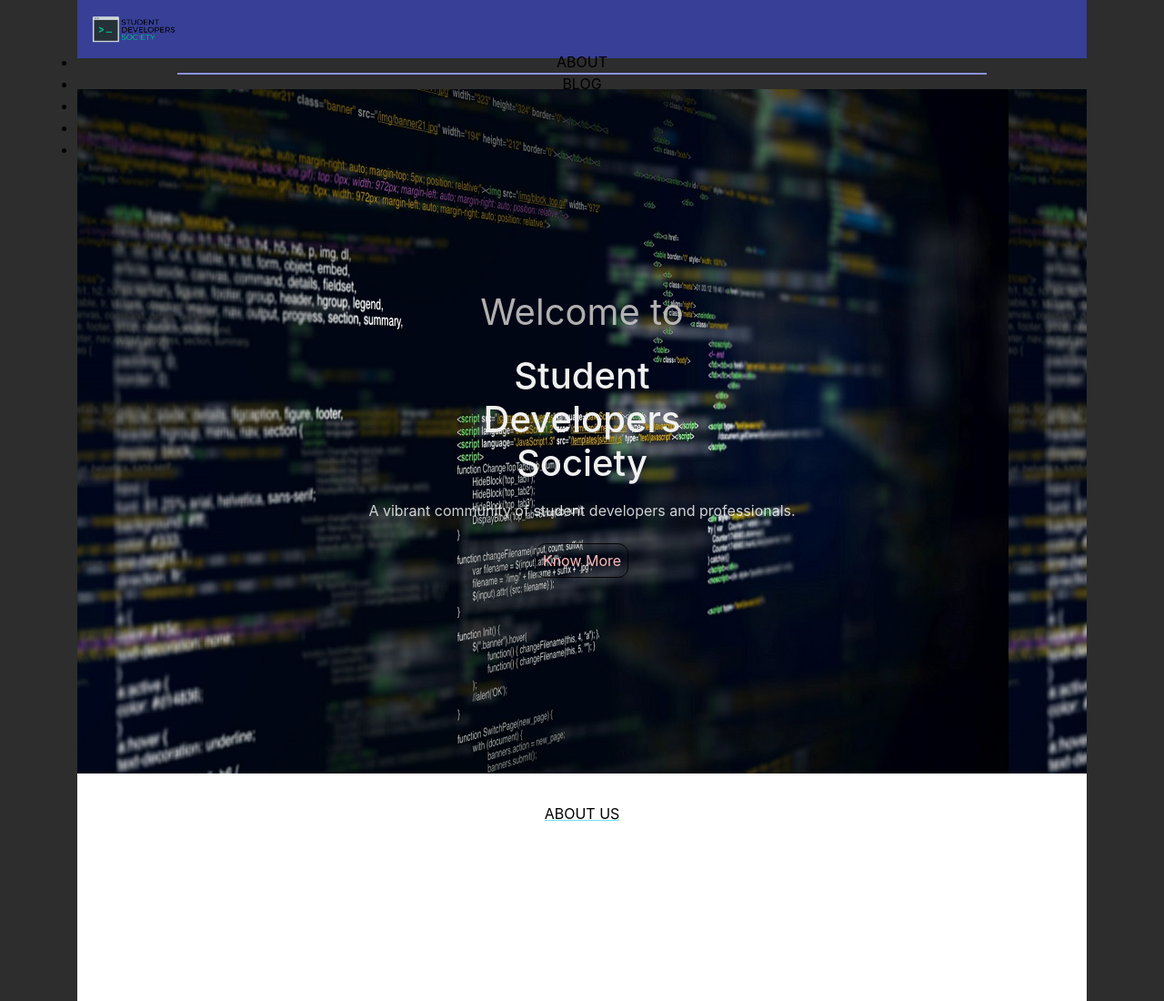
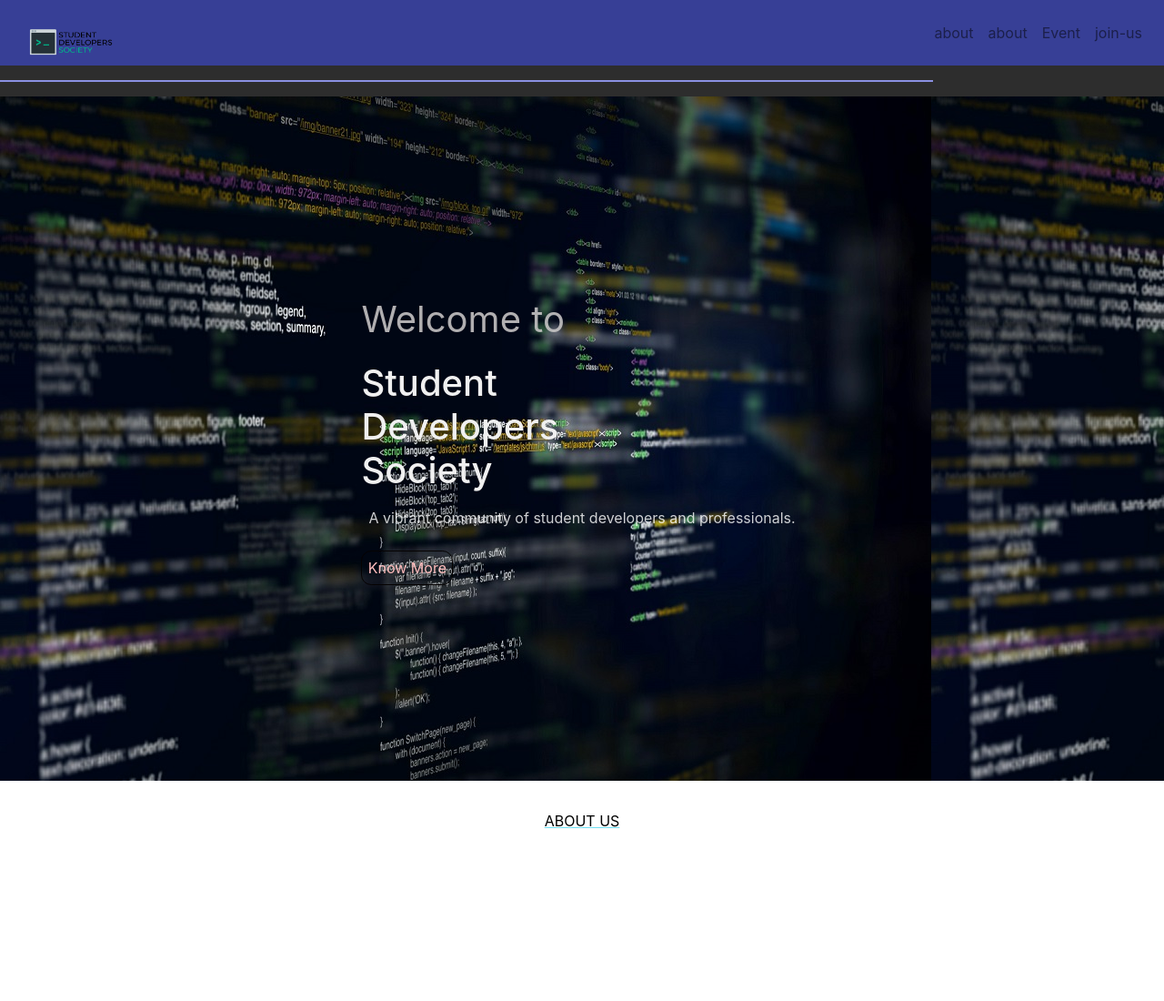
Before and after one commit to noormohammedb/SDS-website, a plain HTML site: page index.html in a window 1280 px wide. Shown: the top 1100 px of the page at 91% size. Drawn offline with Linux system fonts and the light colour scheme.

Commit message:
nav bar fixed to bootstrap

```diff
--- a/index.html
+++ b/index.html
@@ -1,5 +1,6 @@
 <!DOCTYPE html>
 <html lang="en">
+
 <head>
     <meta charset="UTF-8">
     <meta name="viewport" content="width=device-width, initial-scale=1.0">
@@ -8,40 +9,69 @@
     <link rel="stylesheet" href="style.css">
     <link rel="shortcut icon" href="Assets/favicon.png" type="image/x-icon">
 </head>
+
 <body>
 
-    <div class="container">
+    <div class="container-flux">
         <nav class="navigation">
-            <div class="ico-img">
-                <img src="Assets/logo.png" alt="">
-            </div>
-            <div class="hamber hide">
-                <ul>
-                    <li>About</li>
-                    <li>blog</li>
-                    <li>Event</li>
-                    <li>Contact</li>
-                    <li>join-us</li>
-                </ul>
-            </div>
+
+            <nav class="navbar navbar-expand-lg navbar-light">
+                <a class="navbar-brand ico-img mr-auto" href="#">
+                    <img src="Assets/logo.png" alt="">
+                </a>
+
+                <div class="collapse navbar-collapse" id="navbarSupportedContent">
+                    <ul class="navbar-nav ml-auto">
+                        <li class="nav-item ">
+                            <a href="#" class="nav-link">
+                                about
+                            </a>
+                        </li>
+                        <li class="nav-item">
+                            <a href="#" class="nav-link">
+                                about
+                            </a>
+                        </li>
+                        <li class="nav-item">
+                            <a href="#" class="nav-link">
+                                Event
+                            </a>
+                        </li>
+                        <li class="nav-item">
+                            <a href="#" class="nav-link">
+                                join-us
+                            </a>
+                        </li>
+                    </ul>
+                </div>
+
+                <button class="navbar-toggler" type="button" data-toggle="collapse"
+                    data-target="#navbarSupportedContent" aria-controls="navbarSupportedContent" aria-expanded="false"
+                    aria-label="Toggle navigation">
+                    <span class="navbar-toggler-icon"></span>
+                </button>
+            </nav>
         </nav>
+
+
+
         <hr class="nav-line">
         <header class="landing">
             <div class="land-div">
-                <p  class="landing-welcome">Welcome to</p>
+                <p class="landing-welcome">Welcome to</p>
 
                 <h1>Student <br>
                     Developers <br>
                     Society
                 </h1>
                 <p class="landing-phrase">A vibrant community of student developers and professionals.</p>
-                <a href="#about">            <input type="button" value="Know More" class="know-more-btn">
+                <a href="#about"> <input type="button" value="Know More" class="know-more-btn">
                 </a>
             </div>
         </header>
         <div class="about" id="about">
-                <p class="about-hd">about us</p>
-                <!-- <hr class="about-line"> -->
+            <p class="about-hd">about us</p>
+            <!-- <hr class="about-line"> -->
         </div>
         <div class="things-we-can-do">
             <p>things-we-can-do</p>
@@ -62,4 +92,5 @@
     <script src="bootstrap/dist/js/bootstrap.min.js"></script>
     <script src="script.js"></script>
 </body>
+
 </html>
--- a/style.css
+++ b/style.css
@@ -15,13 +15,13 @@
 }
 .container {
   display: flex;
-  flex-direction: column;
+  /* flex-direction: column; */
   text-align: center;
 }
 .navigation {
   background: #373f96;
-  width: 100%;
-  height: 8vh;
+  /* width: 100%; */
+  /* height: 8vh; */
 }
 .ico-img{
     margin: 2vh 0 1vh 1vw;
@@ -32,14 +32,8 @@
     width: 7rem;
     height: 2rem;
 }
-.hide{
-    /* display: none; */
-}
-.hamber{
-}
-.hamber ul  li{
-    text-transform: uppercase;
-    color: #000000;
+.right{
+
 }
 .nav-line{
     width: 80%;
```
